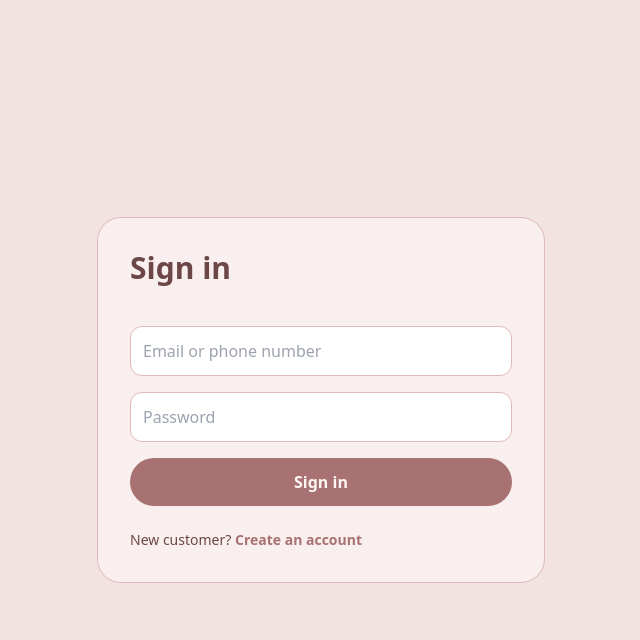
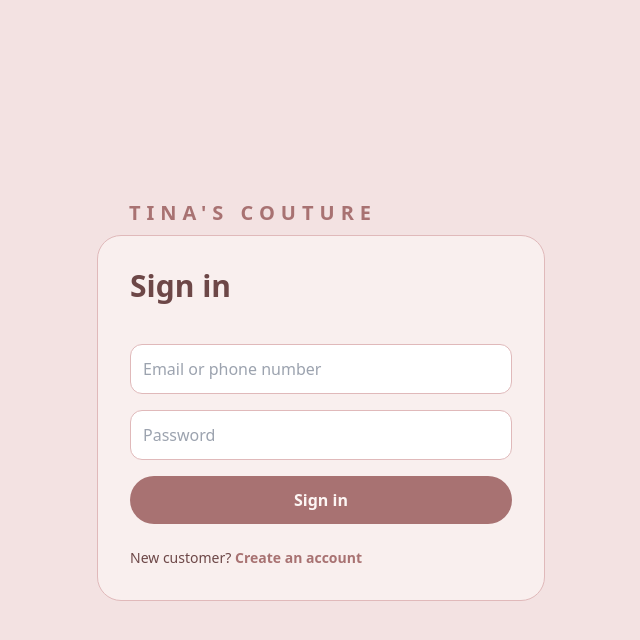
Before and after one commit to TecKarl/tinascouture, a Django app: page /login/ in a window 1280 px wide. Shown: the top 640 px of the page, without its empty margins (319-959 px from the left). Run offline with Django 5.2, Linux system fonts and the light colour scheme; some libraries are stand-ins or nearby versions.

Commit message:
second commit. A lot of other changes

```diff
--- a/tinascouture/shop/templates/shop/admin_base.html
+++ b/tinascouture/shop/templates/shop/admin_base.html
@@ -3,7 +3,7 @@
   <head>
     <meta charset="UTF-8" />
     <meta name="viewport" content="width=device-width, initial-scale=1.0" />
-    <title>{% block title %}Admin — Tina's Couture{% endblock %}</title>
+    <title>{% block title %}Admin Tina's Couture{% endblock %}</title>
     <link rel="stylesheet" href="https://cdnjs.cloudflare.com/ajax/libs/font-awesome/6.5.2/css/all.min.css" />
     <script src="https://cdn.tailwindcss.com"></script>
     <script>
@@ -17,7 +17,7 @@
     {% block extra_head %}{% endblock %}
   </head>
   <body class="min-h-screen bg-brand-bg text-brand-mauveDeep antialiased">
-    <header class="border-b border-brand-blush bg-brand-cream/90 sticky top-0 z-10">
+    <header class="border-b border-brand-blush bg-brand-cream/90 top-0 z-10">
       <nav class="mx-auto flex max-w-7xl items-center justify-between gap-6 px-6 py-5 lg:px-10">
         <a href="{% url 'shop:admin_dashboard' %}" class="text-xl font-semibold tracking-[0.3em] text-brand-mauve uppercase">Tina's Couture <span class="ml-2 text-xs tracking-[0.2em] text-brand-mauveDeep">Admin</span></a>
         <div class="flex items-center gap-4">
--- a/tinascouture/shop/templates/shop/checkout_success.html
+++ b/tinascouture/shop/templates/shop/checkout_success.html
@@ -5,7 +5,7 @@
     <div>
       <p class="text-xs uppercase tracking-[0.35em] text-brand-mauve">Order confirmed</p>
       <h1 class="mt-3 text-3xl font-semibold text-brand-mauveDeep">Thanks for your order!</h1>
-      <p class="mt-2 text-brand-mauveDeep/80">Stock has been updated. Reach out to us on WhatsApp or by phone to arrange payment and delivery.</p>
+      <p class="mt-2 text-brand-mauveDeep/80">Reach out to us on WhatsApp or by phone to arrange payment and delivery.</p>
     </div>
 
     <div class="space-y-3">
--- a/tinascouture/shop/templates/shop/index.html
+++ b/tinascouture/shop/templates/shop/index.html
@@ -1,5 +1,5 @@
 {% extends "base.html" %}
-{% block title %}Tina's Couture — Shop{% endblock %}
+{% block title %}Tina's Couture Shop{% endblock %}
 {% block content %}
   <section id="apparel" class="space-y-6 rounded-3xl border border-brand-blush bg-brand-cream/60 p-6 lg:p-8">
     <div class="flex items-center justify-between">
--- a/tinascouture/shop/templates/shop/login.html
+++ b/tinascouture/shop/templates/shop/login.html
@@ -1,7 +1,9 @@
 {% extends "shop/auth_base.html" %}
 {% block title %}Sign In — Tina's Couture{% endblock %}
 {% block content %}
-<section class="mx-auto w-full max-w-md space-y-6 rounded-3xl border border-brand-blush bg-brand-cream/70 p-8">
+<div class="mx-auto w-full max-w-md">
+  <p class="pb-2 pl-8 text-xl font-semibold tracking-[0.3em] text-brand-mauve uppercase">Tina's Couture</p>
+  <section class="w-full space-y-6 rounded-3xl border border-brand-blush bg-brand-cream/70 p-8">
     <h1 class="text-3xl font-semibold text-brand-mauveDeep">Sign in</h1>
     <form method="post" class="space-y-4">
       {% csrf_token %}<input type="hidden" name="next" value="{{ next }}">
@@ -11,4 +13,5 @@
     </form>
     <p class="text-sm">New customer? <a class="font-semibold text-brand-mauve" href="{% url 'shop:signup' %}">Create an account</a></p>
   </section>
+</div>
 {% endblock %}
--- a/tinascouture/shop/templates/shop/product_detail.html
+++ b/tinascouture/shop/templates/shop/product_detail.html
@@ -45,7 +45,7 @@
     <div class="space-y-6">
       <div>
         <p class="text-xs uppercase tracking-[0.35em] text-brand-mauve">
-          {% if product_type == 'apparel' %}Model #{{ product.id }}{% else %}{{ product.brand|default:"Model" }} #{{ product.id }}{% endif %}
+          {% if product_type == 'apparel' %}Model #{{ product.id }}{% else %}{{ product.brand|default:"" }} #{{ product.id }}{% endif %}
         </p>
         <h1 class="mt-2 text-3xl font-semibold text-brand-mauveDeep">{{ product.name }}</h1>
       </div>
--- a/tinascouture/shop/templates/shop/signup.html
+++ b/tinascouture/shop/templates/shop/signup.html
@@ -1,6 +1,8 @@
 {% extends "shop/auth_base.html" %}
 {% block title %}Create Account — Tina's Couture{% endblock %}
 {% block content %}
+<div class="mx-auto w-full max-w-md">
+  <p class="pb-2 text-center text-xl font-semibold tracking-[0.3em] text-brand-mauve uppercase">Tina's Couture</p>
   <section class="mx-auto w-full max-w-md space-y-6 rounded-3xl border border-brand-blush bg-brand-cream/70 p-8">
     <h1 class="text-3xl font-semibold text-brand-mauveDeep">Create account</h1>
     <form method="post" class="space-y-4">
@@ -14,4 +16,5 @@
     </form>
     <p class="text-sm">Already have an account? <a class="font-semibold text-brand-mauve" href="{% url 'shop:login' %}">Sign in</a></p>
   </section>
+</div>
 {% endblock %}
```
Lines whose indentation alone changed are shown as unchanged.
